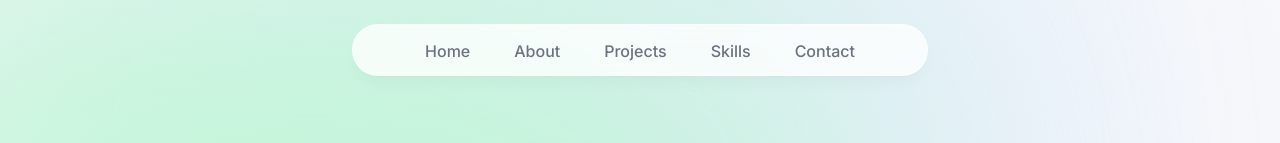
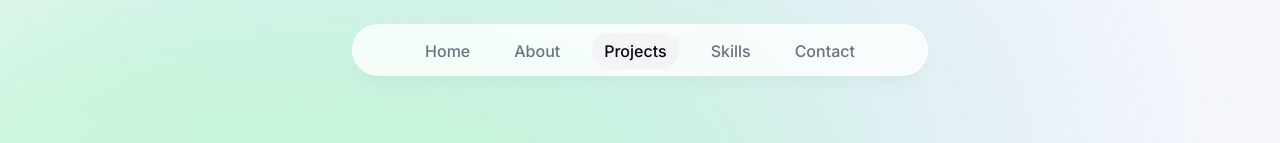
Before and after one commit to david2tosin/portfolio, a Next.js app: page / in a window 1280 px wide. Shown: the top 143 px of the page. Built offline with nearby package versions, Linux system fonts and the light colour scheme.

Commit message:
active section provider

```diff
--- a/app/components/About.tsx
+++ b/app/components/About.tsx
@@ -1,15 +1,21 @@
 'use client'
 
+import { useInView } from "react-intersection-observer"
 import SectionHeading from "./SectionHeading"
 import { motion } from "framer-motion"
+import { useSectionInView } from "@/lib/hooks"
 
 const About = () => {
+    const { ref } = useSectionInView('About')
+
   return (
     <motion.section
-      className="mb-28 max-w-[45rem] text-center leading-8 sm:mb-40"
+      className="mb-28 max-w-[45rem] text-center leading-8 sm:mb-40 scroll-mt-28"
       initial={{ opacity: 0, y: 100 }}
       animate={{ opacity: 1, y: 0 }}
       transition={{ delay: 0.175 }}
+      id="about"
+      ref={ref}
     >
       <SectionHeading>About Me</SectionHeading>
        <p className="mb-3">
--- a/app/components/Header.tsx
+++ b/app/components/Header.tsx
@@ -3,8 +3,12 @@
 import { links } from "@/lib/data"
 import { motion } from "framer-motion"
 import Link from "next/link"
+import clsx from "clsx"
+import { useActiveSectionContext } from "../context/active-section-context"
 
 const Header = () => {
+  const {activeSection, setActiveSection, setTimeOfLastClick } = useActiveSectionContext()
+
   return (
     <header className="z-[999] relative">
       <motion.div
@@ -19,13 +23,38 @@ const Header = () => {
           {
             links.map((link) => (
               <motion.li
-              className="h-3/4 flex items-center justify-center"
+              className=" relative h-3/4 flex items-center justify-center"
               key={link.hash}
               initial={{y: -100, opacity: 0}}
               animate={{y: 0, opacity: 1}}
               >
-                <Link className="flex w-full items-center justify-center px-3 py-3 hover:text-gray-950 transition" href={link.hash}>
+                <Link
+                  className={clsx("flex w-full items-center justify-center px-3 py-3 hover:text-gray-950 transition",
+                  {
+                    'text-gray-950': activeSection === link.name,
+                    }
+                  )}
+                  href={link.hash}
+                  onClick={() => {
+                    setActiveSection(link.name)
+                    setTimeOfLastClick(Date.now())
+                  }}
+                 >
                   {link.name}
+
+                  {
+                    link.name === activeSection && (
+                      <motion.span
+                        className="bg-gray-100 rounded-full absolute inset-0 -z-10"
+                        layoutId="activeSection"
+                        transition={{
+                          type: "spring",
+                          stiffness: 380,
+                          damping: 30,
+                        }}
+                      ></motion.span>
+                    )
+                  }
                 </Link>
               </motion.li>
             ))
--- a/app/components/Intro.tsx
+++ b/app/components/Intro.tsx
@@ -3,14 +3,18 @@
 import { motion } from "framer-motion"
 import Image from "next/image"
 import Link from "next/link"
+import React from "react"
 import { BsArrowRight, BsLinkedin } from "react-icons/bs"
 import { FaGithubSquare } from "react-icons/fa"
 import { HiDownload } from "react-icons/hi"
+import { useSectionInView } from "@/lib/hooks"
+
+const Intro = () => {
+  const { ref } = useSectionInView('Home', 0.5)
 
 
-const Intro = () => {
   return (
-    <section className="mb-28 max-w-3xl text-center sm:mb-0">
+    <section ref={ref} id="Home" className="mb-28 max-w-3xl text-center sm:mb-0">
       <div className="flex items-center justify-center">
         <div className="relative">
           <motion.div
@@ -42,7 +46,7 @@ const Intro = () => {
       </div>
 
       <motion.h1
-        className="mb-10 mt-4 px-4 text-2xl font-medium !leading-[1.5] sm:text-4xl"
+        className="mb-10 mt-4 px-4 text-2xl font-medium !leading-[1.5] sm:text-4xl scroll-mt-[100rem]"
         initial={{ opacity: 0, y: 100}}
         animate={{ opacity: 1, y: 0}}
       >
--- a/app/components/Projects.tsx
+++ b/app/components/Projects.tsx
@@ -1,11 +1,17 @@
-import React from "react"
+'use client'
+
 import { projectsData } from "@/lib/data"
 import SectionHeading from "./SectionHeading"
 import Project from "./Project"
+import React, { useEffect } from "react"
+import { useSectionInView } from "@/lib/hooks"
 
 const Projects = () => {
+    const { ref } = useSectionInView('Projects', 0.5)
+
+
   return (
-    <section>
+    <section ref={ref} id="projects" className="scroll-mt-28">
       <SectionHeading>My projects</SectionHeading>
       <div>
         {
--- /dev/null
+++ b/app/context/active-section-context.tsx
@@ -0,0 +1,47 @@
+'use client'
+
+import { createContext, useContext, useState } from 'react'
+import type { SectionName } from '@/lib/types'
+
+
+
+type ActiveSectionContextProviderProps = {
+  children: React.ReactNode
+}
+type ActiveSectionContextProviderType = {
+  activeSection: SectionName
+  setActiveSection: React.Dispatch<React.SetStateAction<SectionName>>
+  timeOfLastClick: number
+  setTimeOfLastClick: React.Dispatch<React.SetStateAction<number>>
+}
+
+export const ActiveSectionContext = createContext<ActiveSectionContextProviderType | null>(null)
+
+
+export const ActiveSectionContextProvider = ({children}: ActiveSectionContextProviderProps) => {
+  const [activeSection, setActiveSection] = useState<SectionName>('Home')
+  const [timeOfLastClick, setTimeOfLastClick] = useState(0)
+
+  return  (
+    <ActiveSectionContext.Provider
+    value={{
+      activeSection,
+      setActiveSection,
+      timeOfLastClick,
+      setTimeOfLastClick,
+    }}
+    >
+      {children}
+    </ActiveSectionContext.Provider>
+  )
+}
+
+
+export const useActiveSectionContext = () => {
+  const context = useContext(ActiveSectionContext)
+
+  if (context === null) {
+    throw new Error('useActiveSectionContext must be used within an ActiveSectionContextProvider')
+  }
+  return context
+}
--- a/app/layout.tsx
+++ b/app/layout.tsx
@@ -1,7 +1,8 @@
 import './globals.css'
 import type { Metadata } from 'next'
-import { Inter, Smokum } from 'next/font/google'
+import { Inter } from 'next/font/google'
 import Header from './components/Header'
+import {ActiveSectionContextProvider} from './context/active-section-context'
 
 const inter = Inter({ subsets: ['latin'] })
 
@@ -16,13 +17,15 @@ export default function RootLayout({
   children: React.ReactNode
 }) {
   return (
-    <html lang="en">
+    <html lang="en" className='!scroll-smooth'>
       <body className={`${inter.className} bg-gray-50 text-gray-950 relative pt-28 sm:pt-36`}>
         <div className='bg-indigo-100 absolute -top-24 -z-10 right-44 h-[31.25rem] w-[31.25rem] rounded-full blur-[10rem] sm:w-[68.75rem]'></div>
         <div className='bg-green-200 absolute -top-4 -z-10  left-[-35rem] h-[31.25rem] w-[50rem] rounded-full blur-[10rem] sm:w-[68.75rem] md:left-[-33rem] lg:left-[-28rem] xl:left-[-15rem] 2xl:[left-[-5rem]]'></div>
 
-        <Header/>
-        {children}
+        <ActiveSectionContextProvider>
+          <Header/>
+          {children}
+        </ActiveSectionContextProvider>
       </body>
     </html>
   )
--- /dev/null
+++ b/lib/hooks.ts
@@ -0,0 +1,23 @@
+import { useActiveSectionContext } from "@/app/context/active-section-context"
+import { useEffect } from "react"
+import { useInView } from "react-intersection-observer"
+import type { SectionName } from "./types"
+
+
+
+export const useSectionInView =(sectionName: SectionName, threshold = 0.75) => {
+   const { setActiveSection, timeOfLastClick } = useActiveSectionContext()
+  const { ref, inView } = useInView({
+    threshold,
+  })
+
+  useEffect(() => {
+    if (inView && Date.now() - timeOfLastClick > 1000) {
+      setActiveSection(sectionName)
+    }
+  }, [inView, setActiveSection, timeOfLastClick, sectionName])
+
+  return {
+    ref,
+  }
+}
--- /dev/null
+++ b/lib/types.ts
@@ -0,0 +1,3 @@
+import { links } from "./data";
+
+export type SectionName = typeof links[number]['name']
--- a/package.json
+++ b/package.json
@@ -13,6 +13,7 @@
     "@types/react": "18.2.17",
     "@types/react-dom": "18.2.7",
     "autoprefixer": "10.4.14",
+    "clsx": "^2.0.0",
     "eslint": "8.46.0",
     "eslint-config-next": "13.4.12",
     "framer-motion": "^10.15.0",
@@ -21,6 +22,7 @@
     "react": "18.2.0",
     "react-dom": "18.2.0",
     "react-icons": "^4.10.1",
+    "react-intersection-observer": "^9.5.2",
     "tailwindcss": "3.3.3",
     "typescript": "5.1.6"
   }
```
Also changed, not shown: 1 other file (tests, documents, lock files or other folders).
